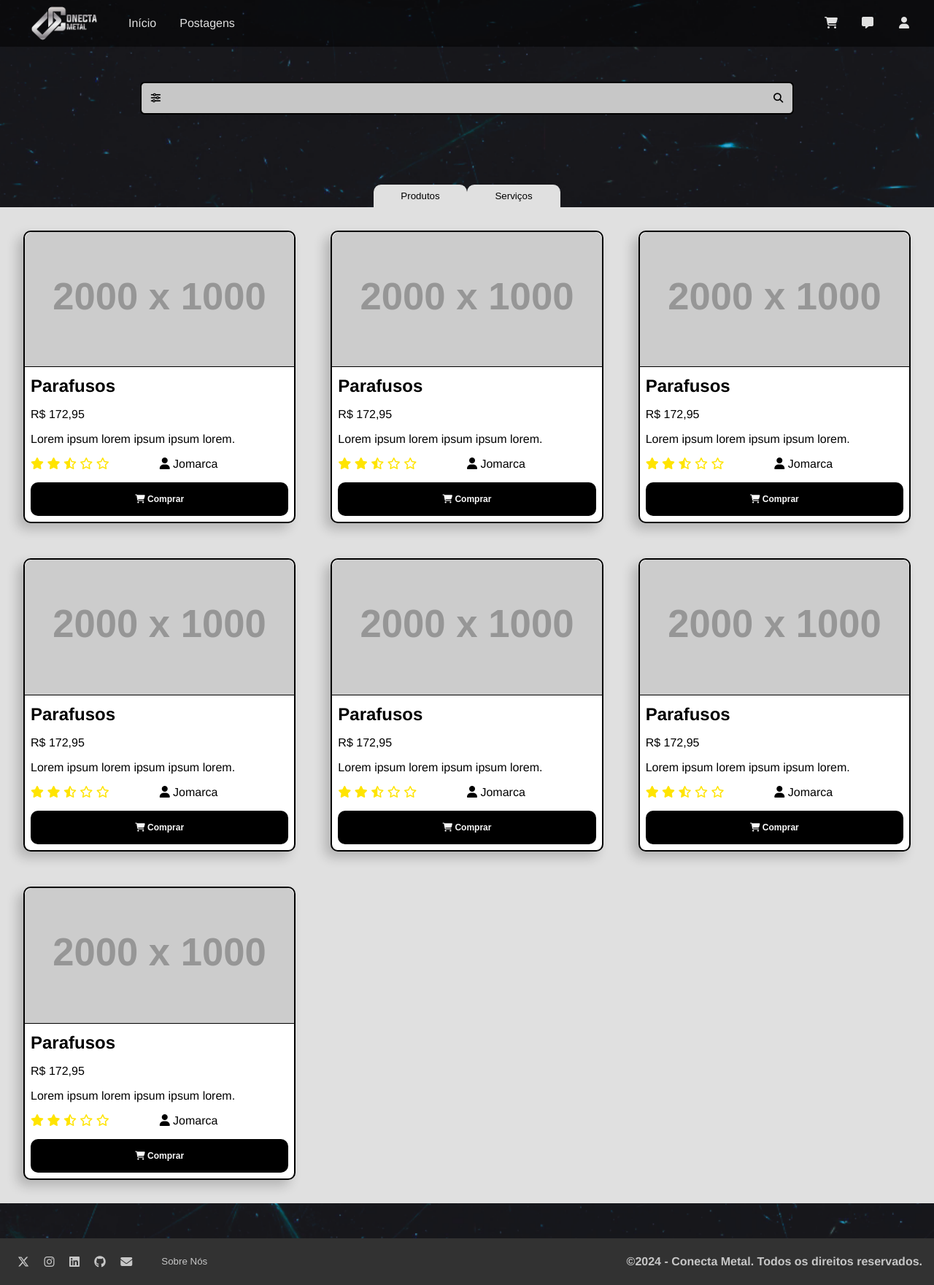
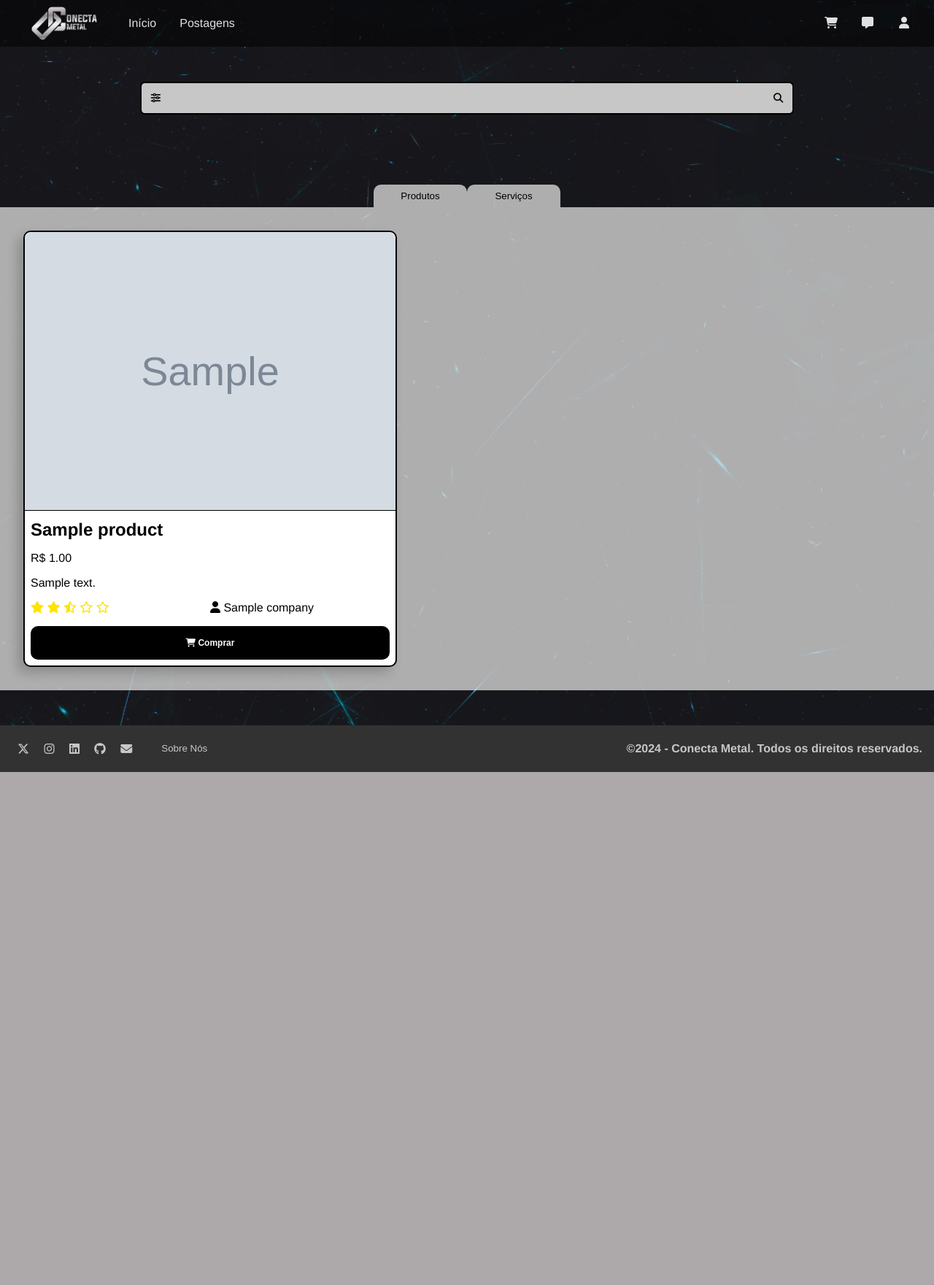
Before and after one commit to ConectaMetal/conecta-metal, a Django app: page / in a window 1280 px wide. Shown: the whole page at 73% size. After the commit the page ends 1058 px from the top, so only its background shows below. Run offline with Django 5.2, Linux system fonts and the light colour scheme; tables that the repository leaves empty hold one stand-in row (values such as "Sample post"); grey boxes marked "Sample" are stand-in pictures; grey boxes labelled with a size stand in for pictures from a placeholder-image service; some libraries are stand-ins or nearby versions.

Commit message:
Created Products on models.py and distributed Products objects in home.html

```diff
--- a/main_app/admin.py
+++ b/main_app/admin.py
@@ -1,7 +1,11 @@
 from django.contrib import admin
-from .models import Companies
+from .models import Companies, Products
 
 # Register your models here.
 @admin.register(Companies)
 class CompaniesAdmin(admin.ModelAdmin):
     ...
+
+@admin.register(Products)
+class ProductsAdmin(admin.ModelAdmin):
+    ...
--- a/main_app/models.py
+++ b/main_app/models.py
@@ -27,7 +27,20 @@ class SocialMedia(models.Model):
 
 
 class Products(models.Model):
-    ...
+    name = models.CharField(max_length=255)
+    slug = models.SlugField(max_length=255)
+    picture = models.ImageField(upload_to='main/products/%Y/%m/%d/')
+    details = models.CharField(max_length=255)
+    description = models.TextField(max_length=1000)
+    value = models.DecimalField(max_digits=20, decimal_places=2)
+    stock = models.DecimalField(max_digits=20, decimal_places=2)
+    rating = models.FloatField()
+    company = models.ForeignKey(
+        Companies, on_delete=models.SET_NULL, null=True, blank=True
+    )
+
+    def __str__(self):
+        return self.name
 
 
 class Services(models.Model):
--- a/main_app/static/main/css/styles.css
+++ b/main_app/static/main/css/styles.css
@@ -214,7 +214,7 @@ body{
 
 .main-content-option-button {
     outline: none;
-    background: var(--color-gray-1);
+    background: rgba(224, 224, 224, .75);
     /* border: .1rem solid var(--color-gray-9); */
     border: none;
     border-bottom: none;
@@ -234,14 +234,7 @@ body{
     gap: var(--spacing-gutter-medium);
     padding: var(--spacing-gutter-small);
     /* DEBUG CODES */
-    background-color: var(--color-gray-1);
-}
-
-.placeholder {
-    max-width: 64rem;
-    height: 420px;
-    background-color: var(--color-primary);
-    margin: var(--spacing-gutter-small);
+    background-color: rgba(224, 224, 224, .75);
 }
 
 /* CARD.HTML */
@@ -265,6 +258,7 @@ body{
     height: auto;
     border-radius: 10px 10px 0 0;
     border-bottom: .1rem solid var(--color-black);
+    object-fit: cover;
 }
 
 .card-title {
--- a/main_app/templates/main/pages/product.html
+++ b/main_app/templates/main/pages/product.html
@@ -18,7 +18,7 @@
             </div>
             <div class="product-owner">
                 <i class="fa-solid fa-user"></i>
-                Jomarca
+                Ciser
             </div>
         </div>
 
--- a/main_app/templates/main/partials/card.html
+++ b/main_app/templates/main/partials/card.html
@@ -1,19 +1,19 @@
 <div class="card main-content-list-item">
     <a href="product/">
         <div class="card-cover">
-            <img src="https://placehold.co/2000x1000/FFFFFF/000000.png" alt="">
+            <img src="{{ product.picture.url }}" alt="">
         </div>
 
         <div class="card-title">
-            <h2>Parafusos</h2>
+            <h2>{{ product.name }}</h2>
         </div>
 
         <div class="card-value">
-            R$ 172,95
+            R$ {{ product.value }}
         </div>
 
         <div class="card-details">
-            <p>Lorem ipsum lorem ipsum ipsum lorem.</p>
+            <p>{{ product.details }}</p>
         </div>
 
         <div class="card-info">
@@ -27,7 +27,7 @@
 
             <div class="card-owner">
                 <i class="fa-solid fa-user"></i>
-                Jomarca
+                {{ product.company.businessName }}
             </div>
         </div>
     </a>
--- a/main_app/templates/main/partials/products.html
+++ b/main_app/templates/main/partials/products.html
@@ -4,22 +4,8 @@
         <button class="main-content-option-button" name="services">Serviços</button>
     </div>
     <div class="main-content-list">
-        {% include "main/partials/card.html" %}
-        {% include "main/partials/card.html" %}
-        {% include "main/partials/card.html" %}
-        {% include "main/partials/card.html" %}
-        {% include "main/partials/card.html" %}
-        {% include "main/partials/card.html" %}
-        {% include "main/partials/card.html" %}
-        {% comment %} <a href="product/"><div class="placeholder"></div></a>
-        <a href="product/"><div class="placeholder"></div></a>
-        <a href="product/"><div class="placeholder"></div></a>
-        <a href="product/"><div class="placeholder"></div></a>
-        <a href="product/"><div class="placeholder"></div></a>
-        <a href="product/"><div class="placeholder"></div></a>
-        <a href="product/"><div class="placeholder"></div></a>
-        <a href="product/"><div class="placeholder"></div></a>
-        <a href="product/"><div class="placeholder"></div></a>
-        <a href="product/"><div class="placeholder"></div></a> {% endcomment %}
+        {% for product in products %}
+            {% include "main/partials/card.html" %}
+        {% endfor %}
     </div>
 </div>
--- a/main_app/views.py
+++ b/main_app/views.py
@@ -1,9 +1,11 @@
 from django.shortcuts import render
-from . import models
+from main_app.models import Products
 
 # Create your views here.
 def home(request):
-    return render(request=request, template_name='main/pages/home.html')
+    products = Products.objects.all().order_by('-id')
+    context = {'products': products}
+    return render(request=request, template_name='main/pages/home.html', context=context)
 
 
 def product(request):
```
Also changed, not shown: main_app/migrations/0002_invoice_services_socialmedia_products.py (added), media/main/products/2024/01/17/aço.jpg (added), media/main/products/2024/01/17/cano.jpg (added), media/main/products/2024/01/17/gerador.jpg (added), media/main/products/2024/01/17/parafuso.jpg (added), media/main/products/2024/01/17/porca.jpg (added), media/main/products/2024/01/17/torneira.jpg (added), media/main/products/2024/01/17/valvula.jpg (added), media/main/prof_pics/2024/01/17/top.png (added), media/products/parafusos.jpg (deleted), media/top.png (added).
